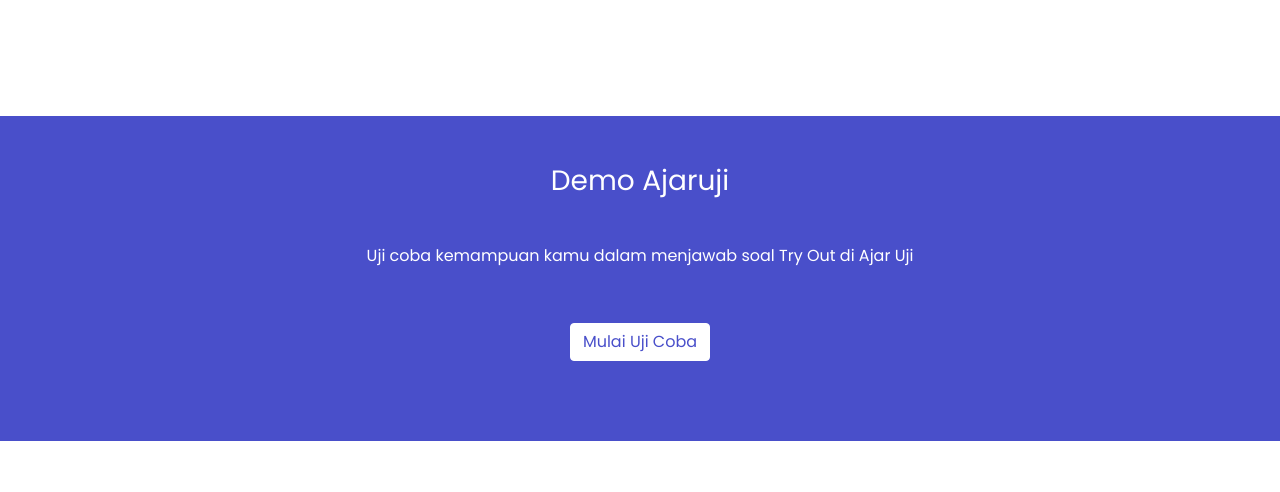
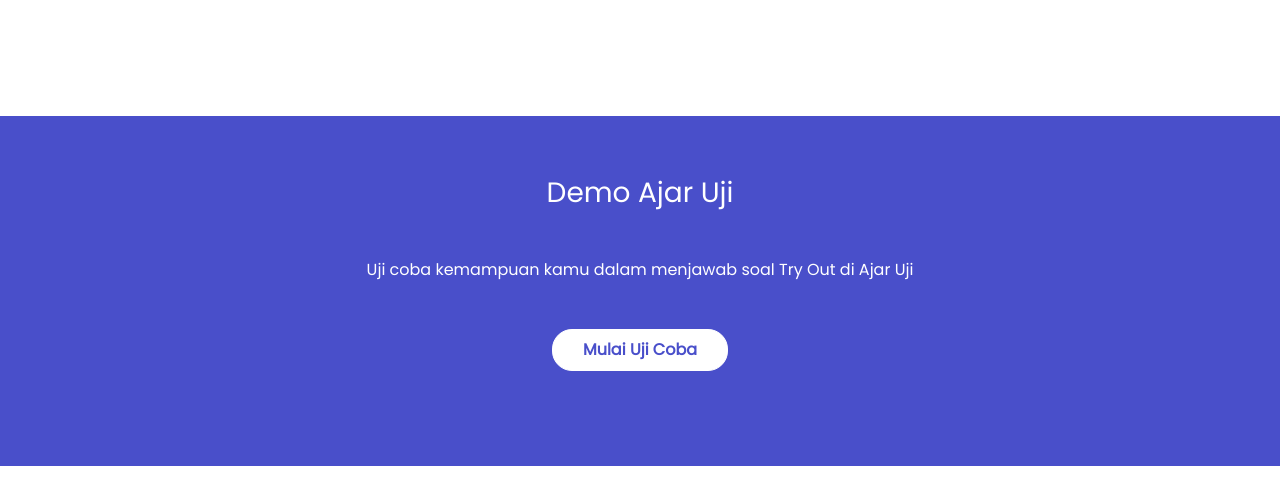
Before and after one commit to IanCode09/AjarUji-Clone, a React (Create React App) app: page / in a window 1280 px wide. Shown: the part 1450-1942 px from the top of the page. Built offline with nearby package versions, Linux system fonts and the light colour scheme.

Commit message:
Demo Fixed

```diff
--- a/src/assets/css/index.css
+++ b/src/assets/css/index.css
@@ -41,9 +41,16 @@
 }
 
 .demo_container {
+  padding: 60px;
+  height: 350px;
   background-color: #494fca;
   margin-top: 50px;
   color: white
+}
+
+.demo_container h3,
+.demo_container h6 {
+  margin-bottom: 50px;
 }
 
 .about_container {
--- a/src/components/Demo.js
+++ b/src/components/Demo.js
@@ -1,14 +1,16 @@
 import React from 'react'
-import { Button } from 'react-bootstrap'
+import ButtonCom from './Button'
 
 const Demo = () => {
     return (
         <div className='demo_container text-center'>
-            <h3 className='pt-md-5'>Demo Ajaruji</h3>
+            <h3>Demo Ajar Uji</h3>
 
-            <h6 className='mt-5'>Uji coba kemampuan kamu dalam menjawab soal Try Out di Ajar Uji</h6>
+            <h6>Uji coba kemampuan kamu dalam menjawab soal Try Out di Ajar Uji</h6>
 
-            <Button style={{ marginTop: '50px', marginBottom: '80px' }}>Mulai Uji Coba</Button>
+            <ButtonCom>Mulai Uji Coba</ButtonCom>
+
+            {/* <Button style={{ marginTop: '50px', marginBottom: '80px' }}>Mulai Uji Coba</Button> */}
         </div>
     )
 }
```
